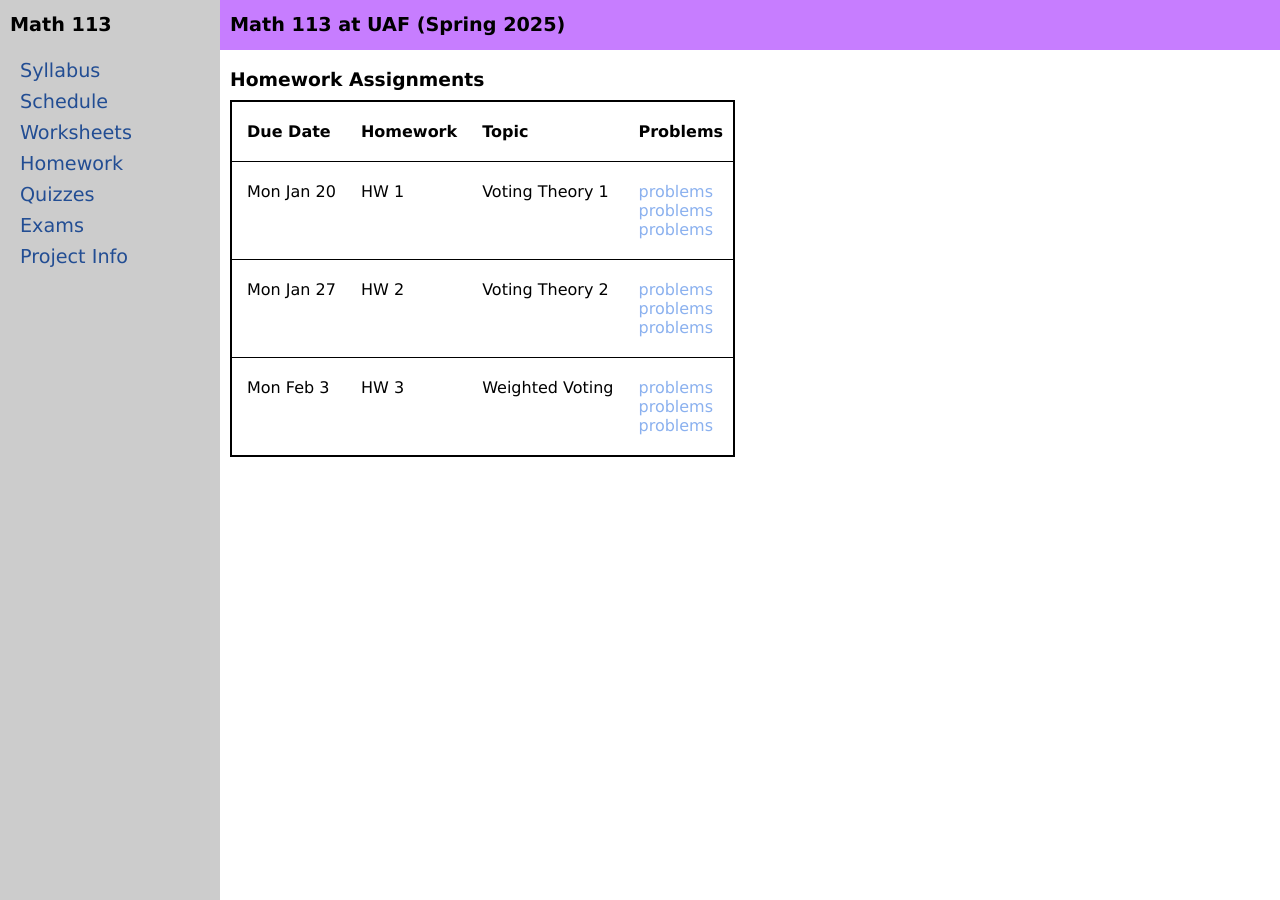
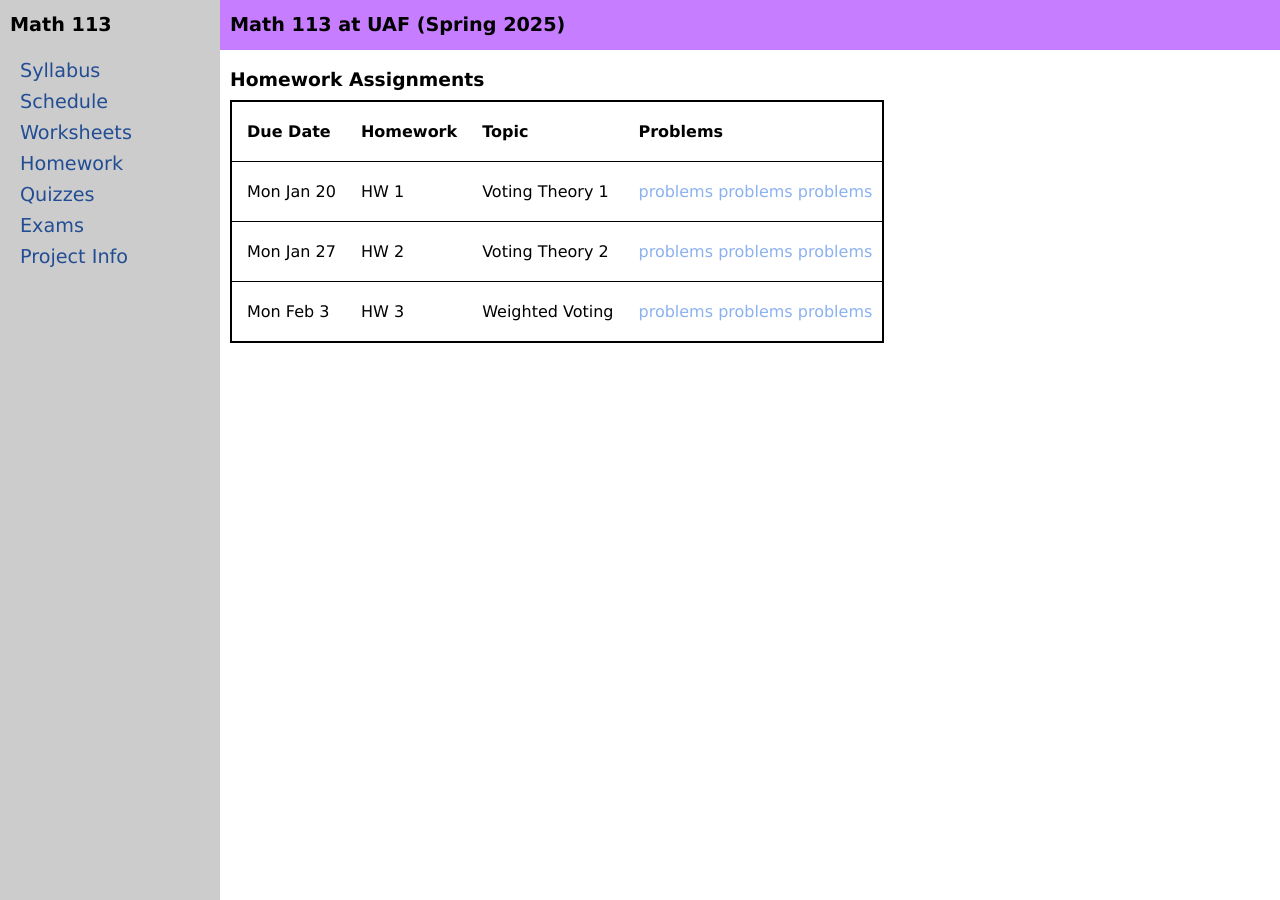
Before and after one commit to uaf-math/math113, a Jekyll site: the page built from homework.md, in a window 1280 px wide. Built offline with Jekyll 4.4.1, drawn with Linux system fonts in a browser that asks for light colours.

```diff
--- a/homework.md
+++ b/homework.md
@@ -21,7 +21,7 @@ title: Math F113 Math in Society at UAF
  </td>
   <td>
     {% for s in c.sections %}
-      <a href="assets/homework/S25/{{s.problems}}">problems</a><br>
+      <a href="assets/homework/S25/{{s.problems}}">problems</a>
     {% endfor %}
  </td>
 </tr>
```
